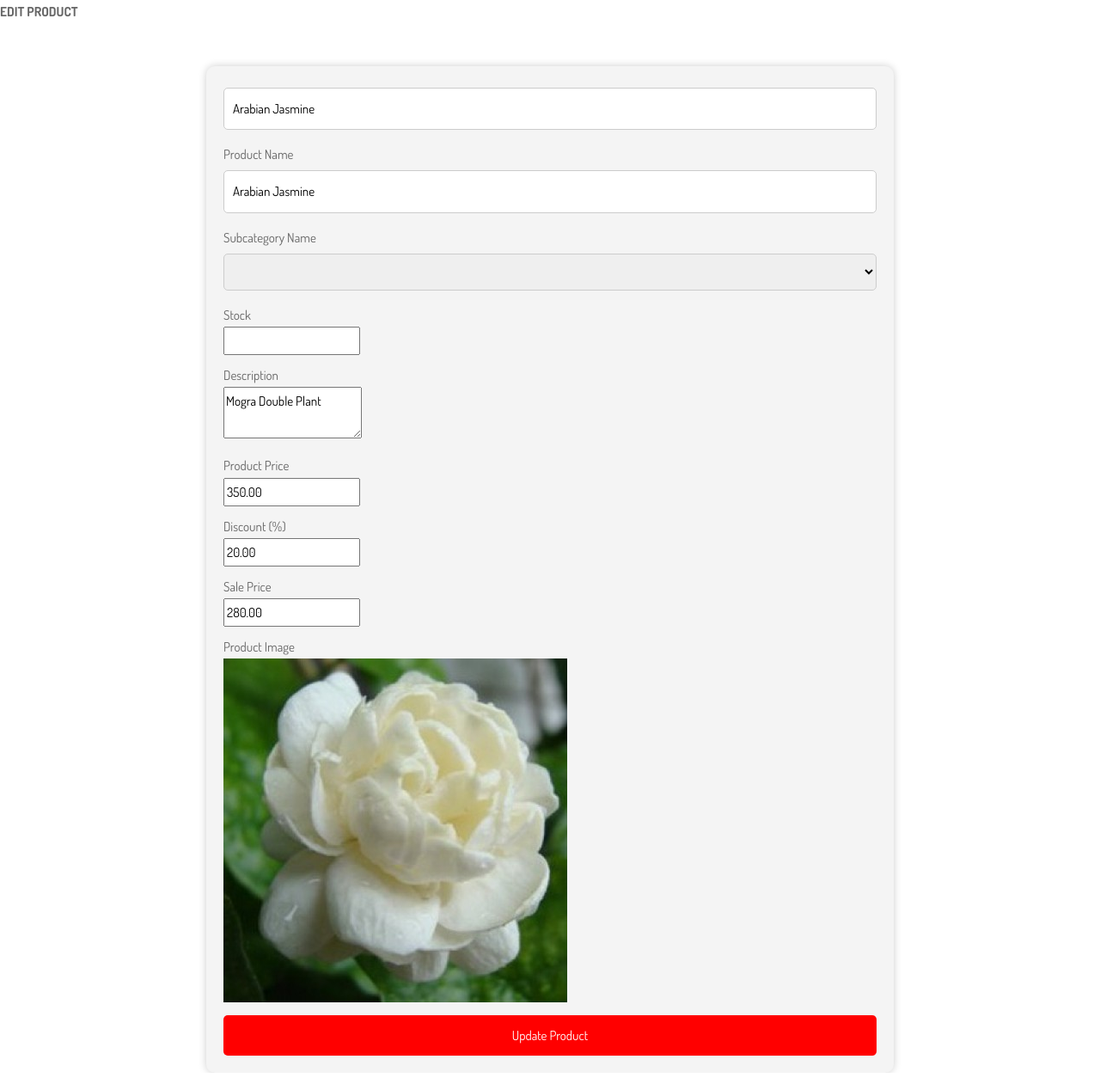
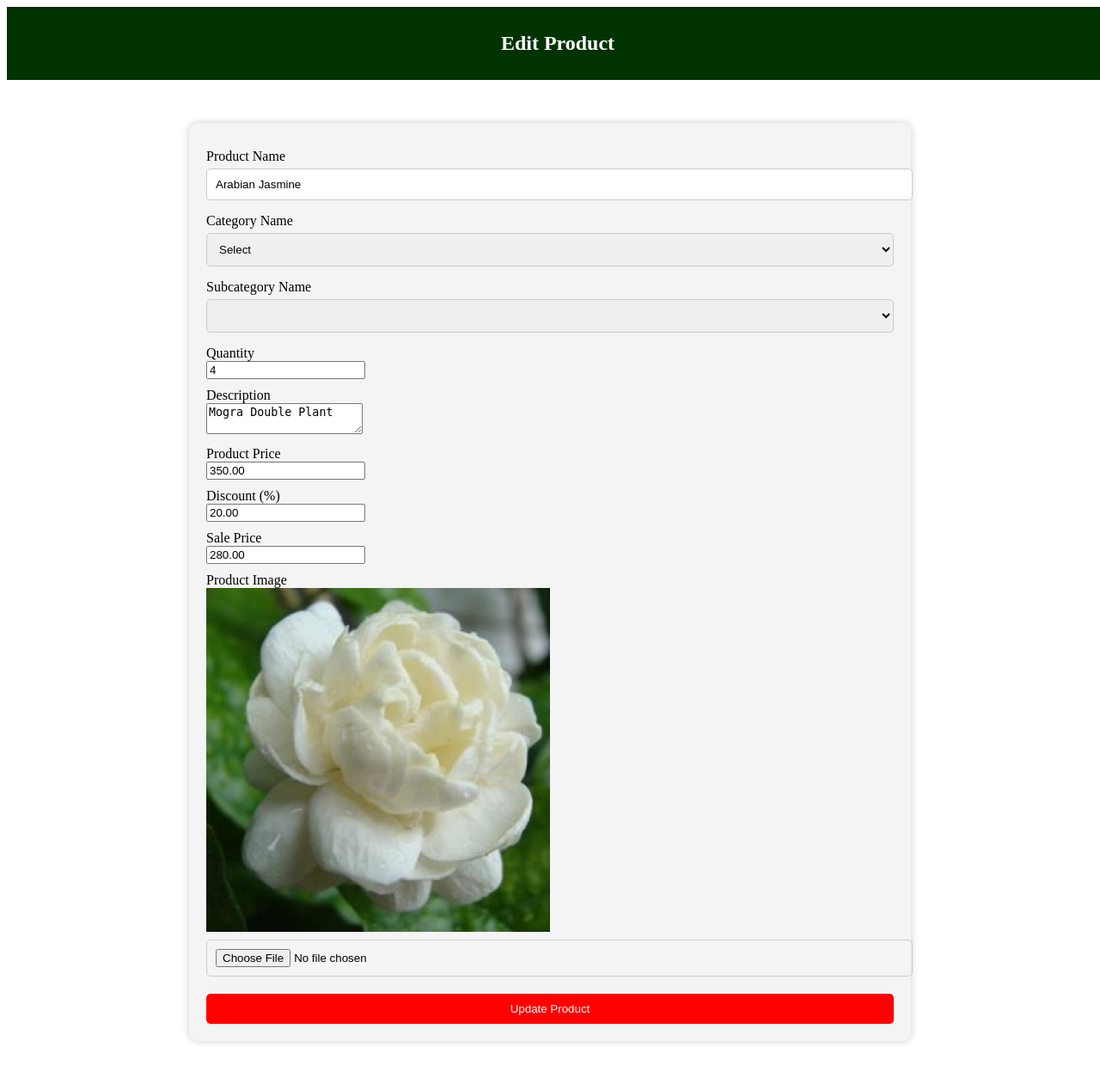
Before and after one commit to snehajose31/PlantPluse_Project, a Django app: page /edit_product/10/ in a window 1280 px wide. Shown: the whole page at 86% size. Run offline with Django 4.2, Linux system fonts and the light colour scheme; data comes from the database, SQL or seed files in the repository; both versions use the stored data as it was after the commit; lists and menus that the app fills with data are empty; some libraries are stand-ins or nearby versions.

Commit message:
commit-edit

```diff
--- a/pjctplant/appplant/views.py
+++ b/pjctplant/appplant/views.py
@@ -240,36 +240,82 @@ def delete_product(request, product_id):
 
 def product_details(request, product_id):
     # Retrieve the product details from the database
-    product = get_object_or_404(Product, id=product_id)
+    product = get_object_or_404(Product, pk=product_id)
 
     # Render the product details template with the product data
     return render(request, 'details.html', {'product': product})
 
+
+
+# def edit_product(request, product_id):
+#     # Retrieve the product using get_object_or_404 to handle cases where the product doesn't exist
+#     product = get_object_or_404(Product, pk=product_id)
+
+#     if request.method == 'POST':
+#         try:
+#             # Update the product with the form data
+#             product.product_name = request.POST.get('product-name', product.product_name)
+#             product.category = request.POST.get('category-name', product.category)
+#             product.subcategory = request.POST.get('subcategory-name', product.subcategory)
+#             product.description = request.POST.get('description', product.description)
+#             product.price = request.POST.get('price', product.price)
+#             product.discount = request.POST.get('discount', product.discount)
+#             product.sale_price = request.POST.get('sale-price', product.sale_price)
+
+#             # Save the updated product
+#             product.save()
+
+#             # Redirect to a view or success page
+#             return redirect('viewproduct')  # Replace 'viewproduct' with the actual URL name
+
+#         except Exception as e:
+#             # Handle exceptions, such as validation errors
+#             # You can return an error message or render the form with error details
+#             return render(request, 'editproduct.html', {'product': product, 'error_message': str(e)})
+
+#     # If the request method is GET, render the edit product form
+#     return render(request, 'editproduct.html', {'product': product})
+
+
+# from django.shortcuts import render, get_object_or_404, redirect
+# from .models import Product  # Import your Product model
+
+
+
 def edit_product(request, product_id):
-    # Retrieve the product using get_object_or_404 to handle cases where the product doesn't exist
     product = get_object_or_404(Product, pk=product_id)
 
     if request.method == 'POST':
-        # Handle form submission and update the product
-        # You can access form data using request.POST and request.FILES
-        # Perform validation and update the product data in the database
+        try:
+            # Debugging: Print form data
+            print(request.POST)
+            product.product_name = request.POST.get('product-name', product.product_name)
+            product.category = request.POST.get('category-name', product.category)
+            product.subcategory = request.POST.get('subcategory-name', product.subcategory)
+            product.quantity=request.POST.get('quantity', product.quantity)
+            product.description = request.POST.get('description', product.description)
+            product.price = request.POST.get('price', product.price)
+            product.discount = request.POST.get('discount', product.discount)
+            product.sale_price = request.POST.get('sale-price', product.sale_price)
 
-        # Example:
-        product.product_name = request.POST['product-name']
-        # product.category = request.POST['category-name']
-        # product.subcategory = request.POST['subcategory-name']
+            # Debugging: Print updated product data
+            print(product.product_name, product.category, product.subcategory, product.description, product.price, product.discount, product.sale_price)
+            new_image = request.FILES.get('product_image')
+            if new_image:
+               product.product_image = new_image
+            # Save the updated product
+            product.save()
 
-        product.description = request.POST['description']
-        product.price = request.POST['price']
-        product.discount = request.POST['discount']
-        product.sale_price = request.POST['sale-price']
+            # Redirect to a view or success page
+            return redirect('viewproduct')  # Replace 'viewproduct' with the actual URL name
 
-        # Save the updated product
-        product.save()
+        except Exception as e:
+            # Handle exceptions, such as validation errors
+            # Debugging: Print the error message for debugging
+            print(str(e))
 
-        # Redirect to a product detail page or a success page
-        #return HttpResponseRedirect('/product_detail/{0}/'.format(product.product_id))
-       # return HttpResponseRedirect('adminpanel')
+            # You can return an error message or render the form with error details
+            return render(request, 'editproduct.html', {'product': product, 'error_message': str(e)})
 
     # If the request method is GET, render the edit product form
     return render(request, 'editproduct.html', {'product': product})
--- a/pjctplant/templates/adminpanel.html
+++ b/pjctplant/templates/adminpanel.html
@@ -154,7 +154,10 @@
             <canvas id="userStatsChart"></canvas>
         </div>
         <div class="small-box">
-            <p>Total Users: {{ user_s|length }}</p>
+            <h2>Add product Here</h2>
+            <a href="{% url 'addproduct' %}">Add Product</a>
+
+
         </div>
         <!-- Recent Orders Small Box -->
         <div class="small-box">
--- a/pjctplant/templates/editproduct.html
+++ b/pjctplant/templates/editproduct.html
@@ -2,34 +2,19 @@
 <!DOCTYPE html>
 <html lang="en">
 <head>
-    <meta charset="utf-8" />
-    <meta http-equiv="X-UA-Compatible" content="IE-edge" />
-    <meta name="viewport" content="width=device-width, initial-scale=1, shrink-to-fit=no" />
-    <meta name="keywords" content="" />
-    <meta name="description" content="" />
-    <meta name="author" content="" />
-    <link rel="shortcut icon" href="{% static 'images/favicon.png' %}" type="image/x-icon">
-    <title>fashion finds hub</title>
-    <!-- Bootstrap core CSS -->
-    <link rel="stylesheet" type="text/css" href="{% static 'css/bootstrap.css' %}" />
-    <!-- Font Awesome styles -->
-    <link href="{% static 'css/font-awesome.min.css' %}" rel="stylesheet" />
-    <!-- jQuery UI CSS for the date picker -->
-    <link rel="stylesheet" type="text css" href="https://code.jquery.com/ui/1.12.1/themes/base/jquery-ui.css">
-    <!-- Custom styles for this template -->
-    <link href="{% static 'css/style.css' %}" rel="stylesheet" />
-    <!-- Responsive style -->
-    <link href="{% static 'css/responsive.css' %}" rel="stylesheet">
+
+
     <style>
         /* Add custom CSS styles here */
         .container {
             max-width: 800px;
             margin-top: 50px;
-            margin-left: 50 px;
+            margin-left: 100 px;
             padding: 20px;
             background-color: #f4f4f4;
             border-radius: 10px;
             box-shadow: 0 0 10px rgba(0, 0, 0, 0.2);
+            margin: 50px auto;
         }
 
         h1 {
@@ -66,11 +51,22 @@
         button[type="submit"]:hover {
             background-color: #cc0000;
         }
+        .header {
+            background-color: #003300;
+            color: #fff;
+            text-align: left;
+            padding: 9px;
+            position: relative; /* Needed for absolute positioning of the logo */
+            width: 100%;
+        }
+
     </style>
 
 </head>
-
-    <body class="sub_page">
+<body>
+    <div class="header">
+        <h2><center>Edit Product</center></h2>
+    </div>
         {% comment %} <div class="hero_area">
            <!-- header section strats -->
            <header class="header_section" style="background-color: white;">
@@ -91,7 +87,7 @@
                     <div class="row">
                         <div class="col-md-12">
                             <div class="full">
-                                <h class="left-corner-heading"><strong>EDIT PRODUCT</strong></h2>
+                                {% comment %} <h class="left-corner-heading"><strong><center>EDIT PRODUCT</center></strong></h2> {% endcomment %}
 
                             </div>
 
@@ -101,21 +97,21 @@
             </section>
     <div class="container">
 
-        <form method="post" enctype="multipart/form-data">
-            <input type="text" name="product-name" value="{{ product.product_name }}" required>
+        <form method="POST" enctype="multipart/form-data">
+
 
             {% csrf_token %}
             <!-- Edit Product Form Fields -->
             <label for="product-name">Product Name</label>
             <input type="text" name="product-name" value="{{ product.product_name }}" required>
 
-            {% comment %} <label for="category-name">Category Name</label>
+            <label for="category-name">Category Name</label>
             <select name="category-name" id="category-name" required onchange="updateSubcategoryOptions()">
                 <option value="">Select</option>
-                <option value="ornaments" {% if product.category == "ornaments" %}selected{% endif %}>Ornaments</option>
-                <option value="bags" {% if product.category == "bags" %}selected{% endif %}>Bags</option>
+                <option value="Plant" {% if product.category == "Plant" %}selected{% endif %}>Plant</option>
+                <option value="fertilizer" {% if product.category == "bags" %}selected{% endif %}>fertilizer</option>
                 <!-- Add other category options as needed -->
-            </select> {% endcomment %}
+            </select>
 
             <label for="subcategory-name">Subcategory Name</label>
             <select name="subcategory-name" id="subcategory-name" required>
@@ -123,8 +119,8 @@
             </select>
 
             <!-- Other form fields -->
-            <label for="stock">Stock</label>
-            <input type="number" name="stock" value="{{ product.stock }}" required>
+            <label for="quantity">Quantity</label>
+            <input type="number" name="quantity" value="{{ product.quantity }}" required>
 
             <label for="description">Description</label>
             <textarea name="description" required>{{ product.description }}</textarea>
@@ -142,9 +138,9 @@
 
 
             <!-- Add this block of code below your form fields to display the product image -->
-<label for="product-image">Product Image</label>
-<img src="{{ product.product_image.url }}" alt="Product Image">
-
+            <label for="product-image">Product Image</label>
+            <img src="{{ product.product_image.url }}" alt="{{ product.name }}">
+            <input type="file" id="productImage" name="product_image" accept=".jpeg, .jpg, .png">
 
 
             <button type="submit">Update Product</button>
@@ -158,7 +154,7 @@
             const subcategoryDropdown = document.getElementById("subcategory-name");
             const selectedCategory = categoryDropdown.value;
             const subcategoryOptions = {
-                ornaments: ["Neckpieces", "Earrings", "Rings"],
+                Plant: ["flowering plant", "Medicinal plant", "purifing plants"],
                 bags: ["Clutches", "Handbags"],
             };
 
```
Also changed, not shown: pjctplant/templates/viewproduct.html (+5 -6 lines), pjctplant/db.sqlite3, pjctplant/media/product_images/dahlia_RihQPNb.png (added).
